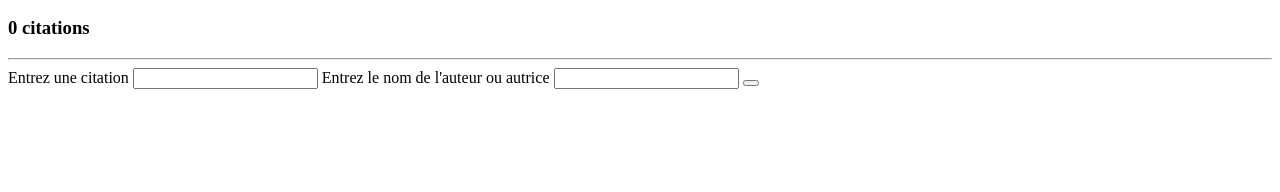
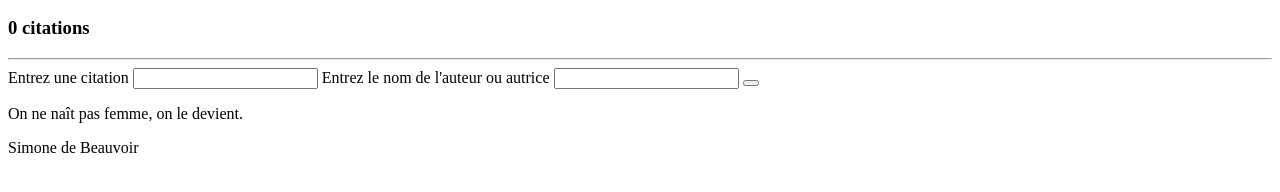
Before and after one commit to LaurieLM/quotations-app, a plain HTML site: page index.html in a window 1280 px wide. Shown: the part 110-302 px from the top of the page. Drawn offline with Linux system fonts and the light colour scheme.

Commit message:
feature/add structure citations

```diff
--- a/index.html
+++ b/index.html
@@ -22,6 +22,13 @@
         <button id="citation-btn" type="submit"></button>
     </form>
 
+    <div id="quote-list">
+        <div class="quote">
+            <p id="text">On ne naît pas femme, on le devient.</p>
+            <p id="author">Simone de Beauvoir</p>
+        </div>
+    </div>
+
 </body>
 
 </html>
```
